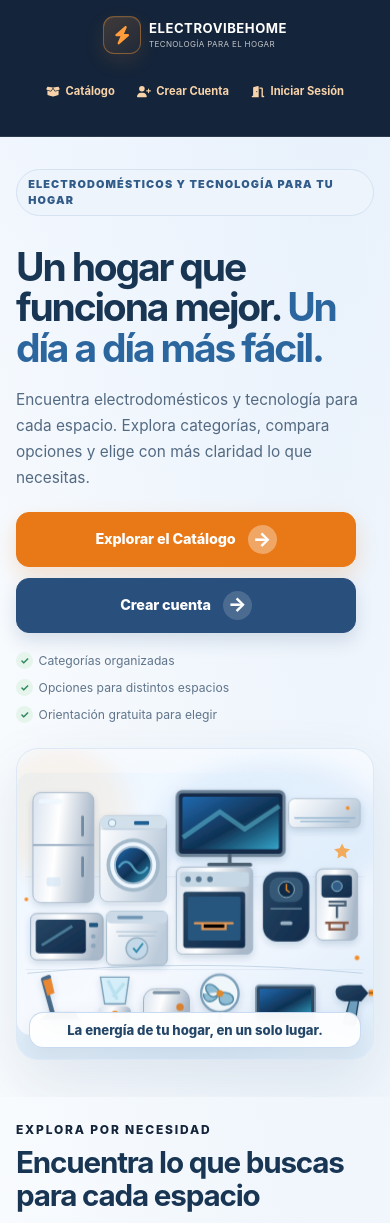
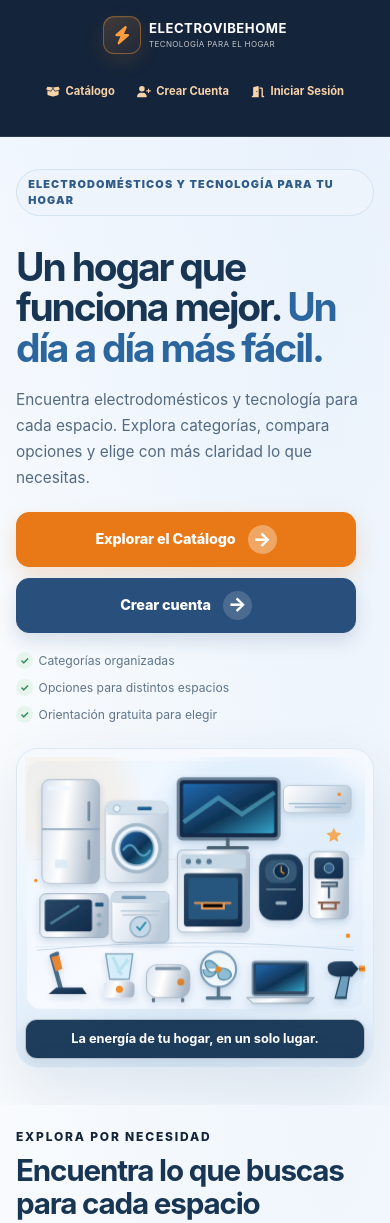
Before and after one commit to sro2005/my-app, a React (Vite) app: page / in a window 390 px wide. Shown: the top 1223 px of the page. Built offline with nearby package versions, Linux system fonts and the light colour scheme.

Commit message:
Ajustar encuadre y distribución responsive de la portada

```diff
--- a/src/components/LandingPage.css
+++ b/src/components/LandingPage.css
@@ -155,3 +155,95 @@
     right: 10px;
   }
 }
+
+
+/* Distribución compacta: el SVG y el lema ocupan zonas separadas. */
+.evh-landing .evh-hero-art.evh-smart-home-illustration.evh-hero-art-compact {
+  box-sizing: border-box;
+  display: flex;
+  flex-direction: column;
+  align-items: stretch;
+  justify-content: flex-start;
+  gap: 0;
+  width: 100%;
+  height: clamp(390px, 38vw, 455px);
+  min-height: 0;
+  padding: 12px;
+  overflow: hidden;
+}
+
+.evh-hero-art-compact .evh-hero-illustration-stage {
+  position: relative;
+  display: flex;
+  flex: 1 1 auto;
+  align-items: center;
+  justify-content: center;
+  width: 100%;
+  min-width: 0;
+  min-height: 0;
+  padding: 0 4px 8px;
+  overflow: hidden;
+  box-sizing: border-box;
+}
+
+.evh-hero-art-compact .evh-hero-illustration-stage > .evh-appliances-illustration {
+  position: static;
+  display: block;
+  flex: 0 1 auto;
+  width: 100%;
+  height: 100%;
+  max-width: 100%;
+  max-height: 100%;
+  margin: auto;
+  overflow: visible;
+}
+
+.evh-landing .evh-hero-art.evh-smart-home-illustration.evh-hero-art-compact > .evh-art-label {
+  position: relative;
+  inset: auto;
+  z-index: 2;
+  display: flex;
+  flex: 0 0 auto;
+  align-items: center;
+  justify-content: center;
+  width: 100%;
+  min-height: 44px;
+  margin: 0;
+  padding: 10px 12px;
+  box-sizing: border-box;
+  border: 1px solid rgba(255, 255, 255, .68);
+  border-radius: 12px;
+  background: rgba(18, 49, 82, .94);
+  color: #fff;
+  font-size: clamp(.78rem, 1.35vw, .9rem);
+  font-weight: 750;
+  line-height: 1.3;
+  text-align: center;
+  box-shadow: 0 5px 15px rgba(15, 43, 72, .1);
+  backdrop-filter: blur(8px);
+}
+
+@media (max-width: 960px) {
+  .evh-landing .evh-hero-art.evh-smart-home-illustration.evh-hero-art-compact {
+    height: clamp(360px, 46vw, 430px);
+  }
+}
+
+@media (max-width: 620px) {
+  .evh-landing .evh-hero-art.evh-smart-home-illustration.evh-hero-art-compact {
+    height: clamp(300px, 82vw, 360px);
+    min-height: 0;
+    padding: 8px;
+    border-radius: 22px;
+  }
+
+  .evh-hero-art-compact .evh-hero-illustration-stage {
+    padding: 0 2px 6px;
+  }
+
+  .evh-landing .evh-hero-art.evh-smart-home-illustration.evh-hero-art-compact > .evh-art-label {
+    min-height: 40px;
+    padding: 8px 9px;
+    font-size: .8rem;
+  }
+}
```
